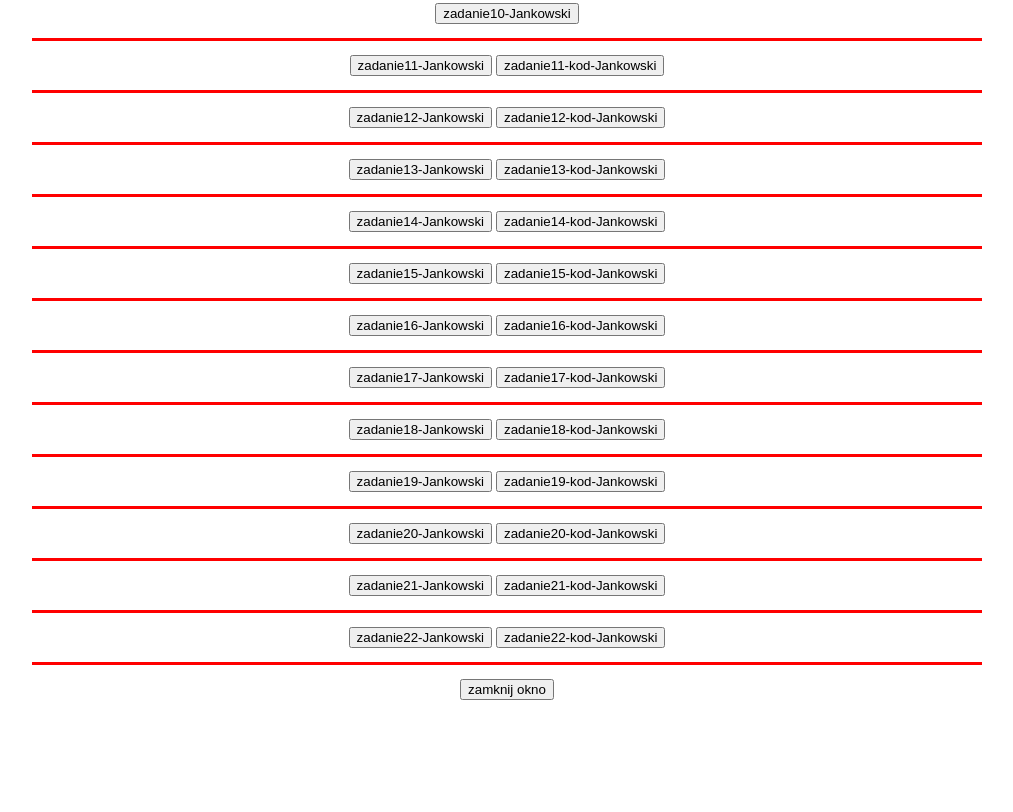
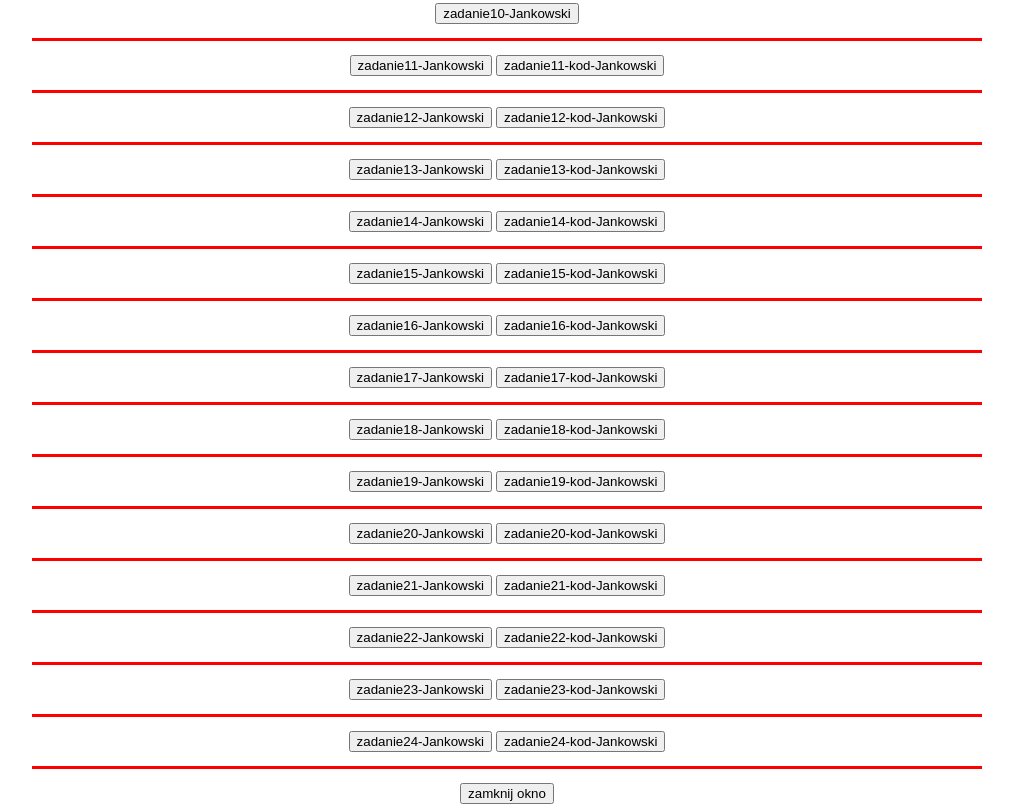
Before and after one commit to Uran6741/JS-Zadania, a plain HTML site: page index.html in a window 1280 px wide. Shown: the part 562-1374 px from the top of the page, without its empty margins (133-1146 px from the left). Before the commit the page ends 1270 px from the top, so only its background shows below. Drawn offline with Linux system fonts and the light colour scheme.

Commit message:
Update index.html

```diff
--- a/index.html
+++ b/index.html
@@ -155,6 +155,22 @@
             otworzSrodek("Z22_Jank_KOD.html", "okienko_z22_kod", 675, 625);
         }
 
+        function WinOpen_z23() {
+            otworzSrodek("Z23_Jank.html", "okienko_z23", 500, 500);
+        }
+
+        function WinOpen_z23_kod() {
+            otworzSrodek("Z23_Jank_KOD.html", "okienko_z23_kod", 675, 625);
+        }
+
+        function WinOpen_z24() {
+            otworzSrodek("Z24_Jank.html", "okienko_z24", 500, 500);
+        }
+
+        function WinOpen_z24_kod() {
+            otworzSrodek("Z24_Jank_KOD.html", "okienko_z24_kod", 675, 625);
+        }
+
         function okno_zamknij() {
             window.close();
         }
@@ -221,6 +237,12 @@
         <input type="button" name="zadanie22" value="zadanie22-Jankowski" onclick="WinOpen_z22()">
         <input type="button" name="zadanie22_kod" value="zadanie22-kod-Jankowski" onclick="WinOpen_z22_kod()">
         <hr size="3" width="75%" color="red">
+        <input type="button" name="zadanie23" value="zadanie23-Jankowski" onclick="WinOpen_z23()">
+        <input type="button" name="zadanie23_kod" value="zadanie23-kod-Jankowski" onclick="WinOpen_z23_kod()">
+        <hr size="3" width="75%" color="red">
+        <input type="button" name="zadanie24" value="zadanie24-Jankowski" onclick="WinOpen_z24()">
+        <input type="button" name="zadanie24_kod" value="zadanie24-kod-Jankowski" onclick="WinOpen_z24_kod()">
+        <hr size="3" width="75%" color="red">
         <input type="button" value="zamknij okno" onclick="okno_zamknij_jankowski()">
         </div>
     </form>
```
